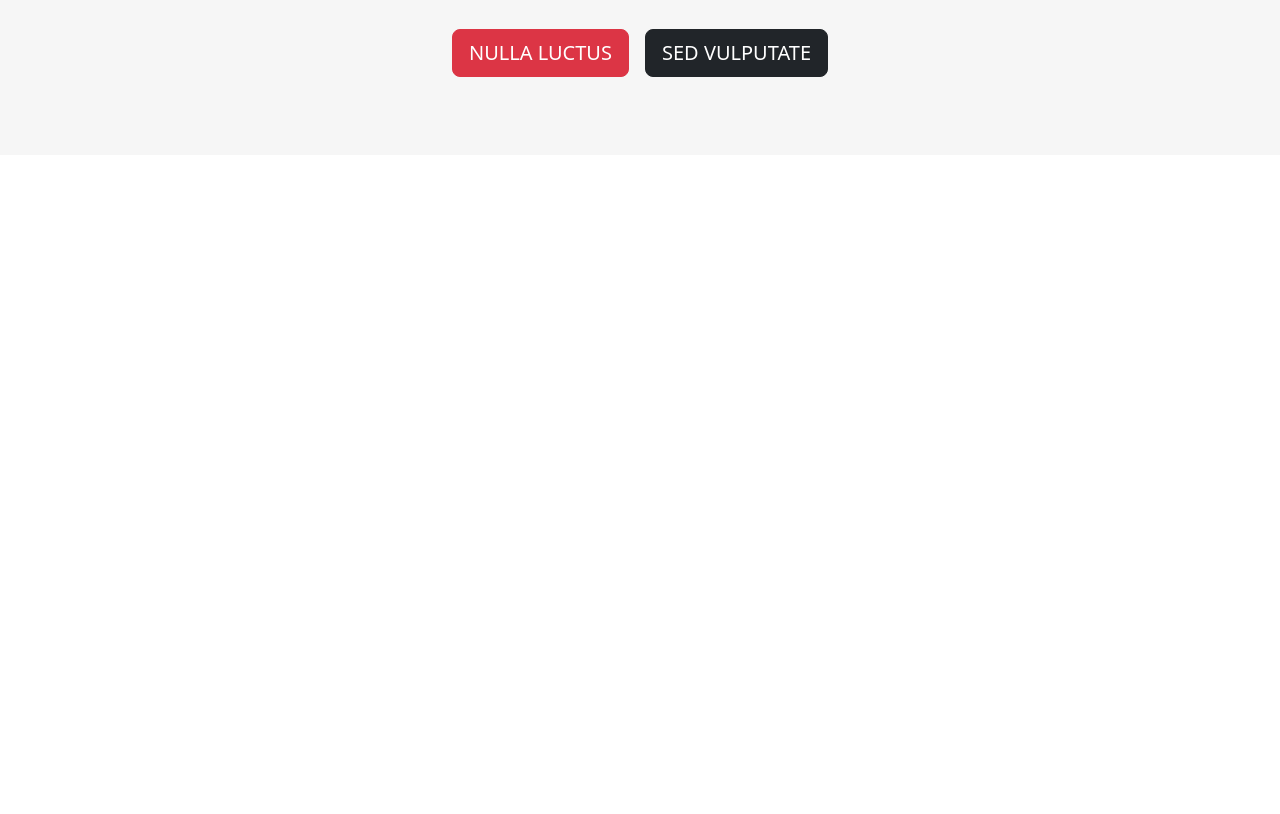
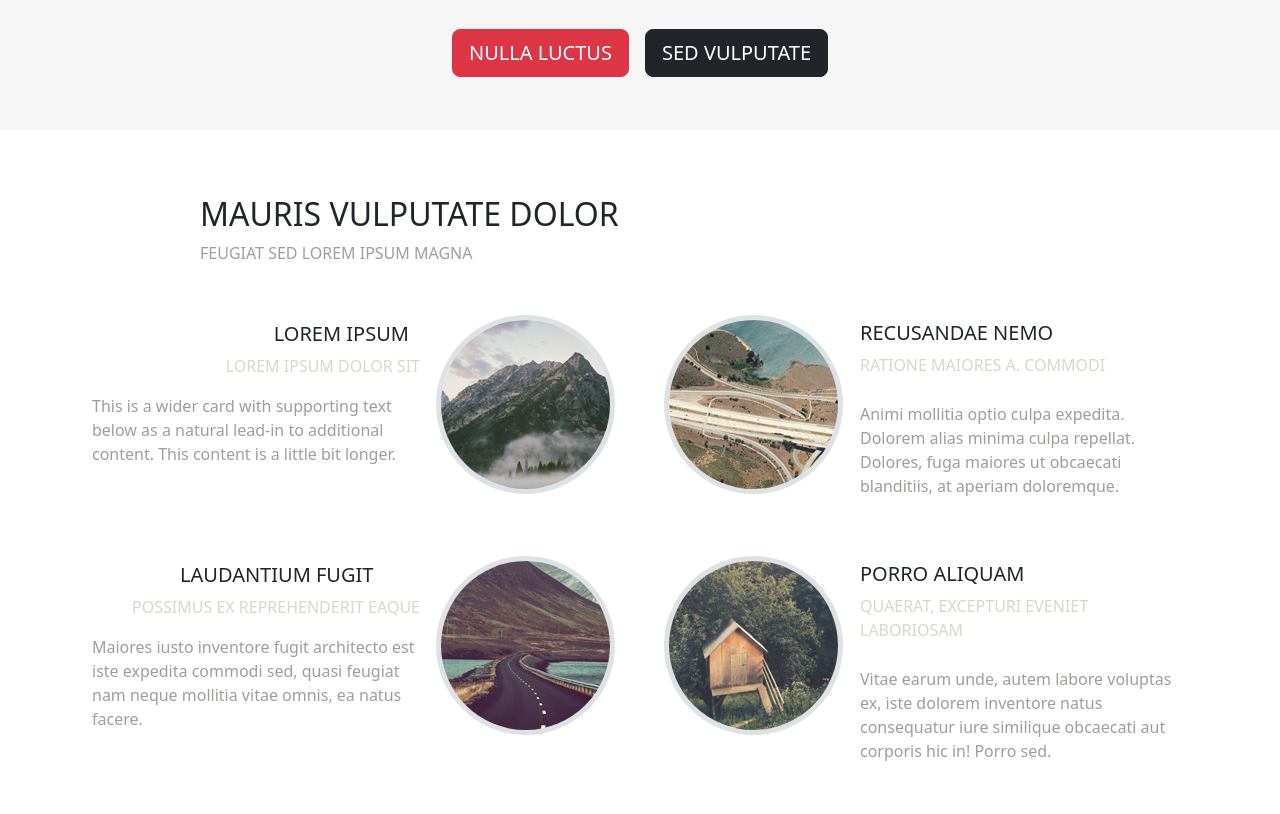
Before and after one commit to mrwnbk/exoSpartial, a website: page index.html in a window 1280 px wide. Shown: the part 1470-2284 px from the top of the page. Drawn offline with nearby package versions, Linux system fonts and the light colour scheme.

Commit message:
section 4

```diff
--- a/index.html
+++ b/index.html
@@ -113,7 +113,144 @@
 
     <section class="section4">
 
+        <div class="titreSection4">
+            <h2>MAURIS VULPUTATE DOLOR</h2>
+            <p>FEUGIAT SED LOREM IPSUM MAGNA</p>
+        </div>
+
+<!-- ////////// Cadre 1 ///////////: -->
+
+        <div class="d-flex justify-content-center gap-5">
+
+            <div class="card mb-3" style="max-width: 540px;">
+
+                <div class="row g-0">
+                    <div class="col-md-8">
+
+                        <div class="card-body">
+                            <div class="d-flex justify-content-end">
+                                <div class="mt-3">
+                                    <h5 class="ms-5 card-title">LOREM IPSUM</h5>
+                                    <p class="titreClair">LOREM IPSUM DOLOR SIT</p>
+                                </div>
+                            </div>
+
+                            <div>
+                                <p class="card-text">This is a wider card with supporting text below as a natural lead-in to additional content. This content is a little bit longer.</p>
+                            </div>
+
+                        </div>
+                    </div>
+
+                    <div class="col-md-4">
+                        <img src="public/images/pic04.jpg" class="img-fluid rounded-circle border border-5 " alt="">
+                    </div>
+
+                </div>
+
+            </div>
+
+<!-- /////////// Cadre 2 ///////////// -->
+
+            <div class="card mb-3" style="max-width: 540px;">
+
+                <div class="row g-0">
+
+                    <div class="col-md-4">
+                        <img src="public/images/pic05.jpg" class="img-fluid rounded-circle border border-5 " alt="">
+                    </div>
+
+                    <div class="col-md-8">
+
+                        <div class="card-body">
+                            <div>
+                                <div class="titreCadre2">
+                                    <h5 class="card-title">RECUSANDAE NEMO</h5>
+                                    <p class="titreClair">RATIONE MAIORES A. COMMODI</p>
+                                </div>
+                            </div>
+
+                            <div>
+                                <p class="card2-text">Animi mollitia optio culpa expedita. Dolorem alias minima culpa repellat. Dolores, fuga maiores ut obcaecati blanditiis, at aperiam doloremque.</p>
+                            </div>
+
+                        </div>
+                    </div>
+
+                </div>
+
+            </div>
+
+        </div>
+
+<!-- //////////// Cadre 3 //////////// -->
+
+        <div class="d-flex justify-content-center gap-5">
+
+            <div class="card mb-3" style="max-width: 540px;">
+
+                <div class="row g-0">
+                    <div class="col-md-8">
+
+                        <div class="card-body">
+                            <div class="d-flex justify-content-end">
+                                <div class="mt-3">
+                                    <h5 class="ms-5 card-title">LAUDANTIUM FUGIT</h5>
+                                    <p class="titreClair">POSSIMUS EX REPREHENDERIT EAQUE</p>
+                                </div>
+                            </div>
+
+                            <div>
+                                <p class="card-text">Maiores iusto inventore fugit architecto est iste expedita commodi sed, quasi feugiat nam neque mollitia vitae omnis, ea natus facere.</p>
+                            </div>
+
+                        </div>
+                    </div>
+
+                    <div class="col-md-4">
+                        <img src="public/images/pic06.jpg" class="img-fluid rounded-circle border border-5 " alt="">
+                    </div>
+
+                </div>
+
+            </div>
+
+<!-- /////////// Cadre 4 ///////////// -->
+
+            <div class="card mb-3" style="max-width: 540px;">
+
+                <div class="row g-0">
+
+                    <div class="col-md-4">
+                        <img src="public/images/pic07.jpg" class="img-fluid rounded-circle border border-5 " alt="">
+                    </div>
+
+                    <div class="col-md-8">
+
+                        <div class="card-body">
+                            <div>
+                                <div class="titreCadre2">
+                                    <h5 class="card-title">PORRO ALIQUAM</h5>
+                                    <p class="titreClair">QUAERAT, EXCEPTURI EVENIET LABORIOSAM</p>
+                                </div>
+                            </div>
+
+                            <div>
+                                <p class="card2-text">Vitae earum unde, autem labore voluptas ex, iste dolorem inventore natus consequatur iure similique obcaecati aut corporis hic in! Porro sed.</p>
+                            </div>
+
+                        </div>
+                    </div>
+
+                </div>
+
+            </div>
+
+        </div>
+
     </section>
+
+<!-- ///////////////// Section 5 //////////////// -->
 
 
     <script src="./node_modules/bootstrap/dist/js/bootstrap.js"></script>
--- a/src/sass/modules/_section3.sass
+++ b/src/sass/modules/_section3.sass
@@ -1,6 +1,6 @@
 .section3
     width: 100%
-    height: 725px
+    height: 700px
     background-color: #f6f6f6
 
     img
--- a/src/sass/modules/_section4.sass
+++ b/src/sass/modules/_section4.sass
@@ -2,3 +2,19 @@
     width: 100%
     height: 725px
     background-color: white
+
+.titreSection4
+    margin-top: 65px
+    margin-left: 200px
+
+.card
+    border: none
+
+.card-text
+    margin-top: -25px
+
+.titreCadre2
+    margin-top: -35px
+
+.titreClair
+    color: #dbd6c9
```
Also changed, not shown: public/css/app.css, 1 other file.
